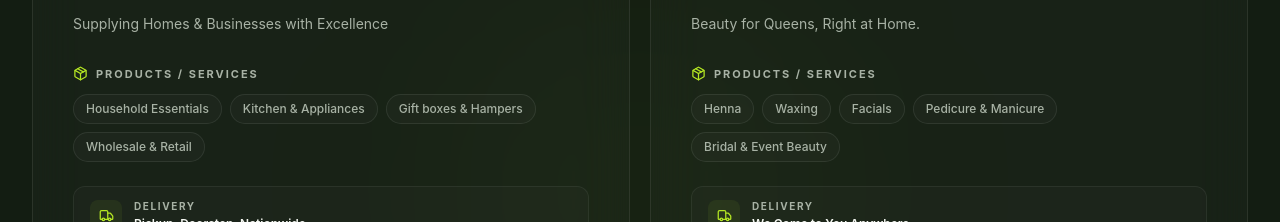
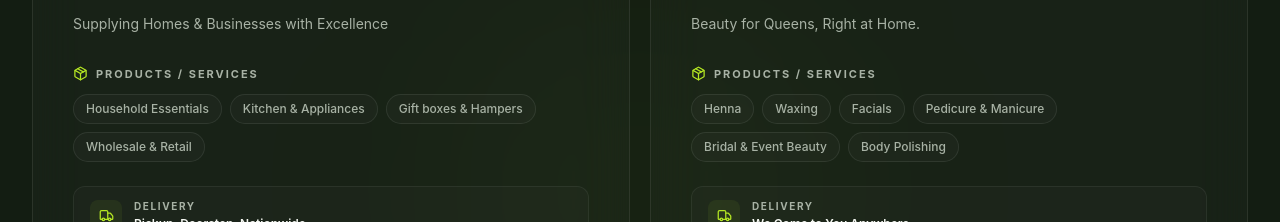
Before and after one commit to taofeekjide/ghuffy, a React (Vite) app: page / in a window 1280 px wide. Shown: the part 5780-6002 px from the top of the page. Built offline with nearby package versions, Linux system fonts and the light colour scheme.

Commit message:
Add to the beauty home services

```diff
--- a/src/data/ghuffyData.js
+++ b/src/data/ghuffyData.js
@@ -67,6 +67,7 @@ export const ecosystemItems = [
       "Facials",
       "Pedicure & Manicure",
       "Bridal & Event Beauty",
+      "Body Polishing"
     ],
     delivery: "We Come to You Anywhere",
     destination: "https://www.instagram.com/ghuffy_beauty_home",
```
